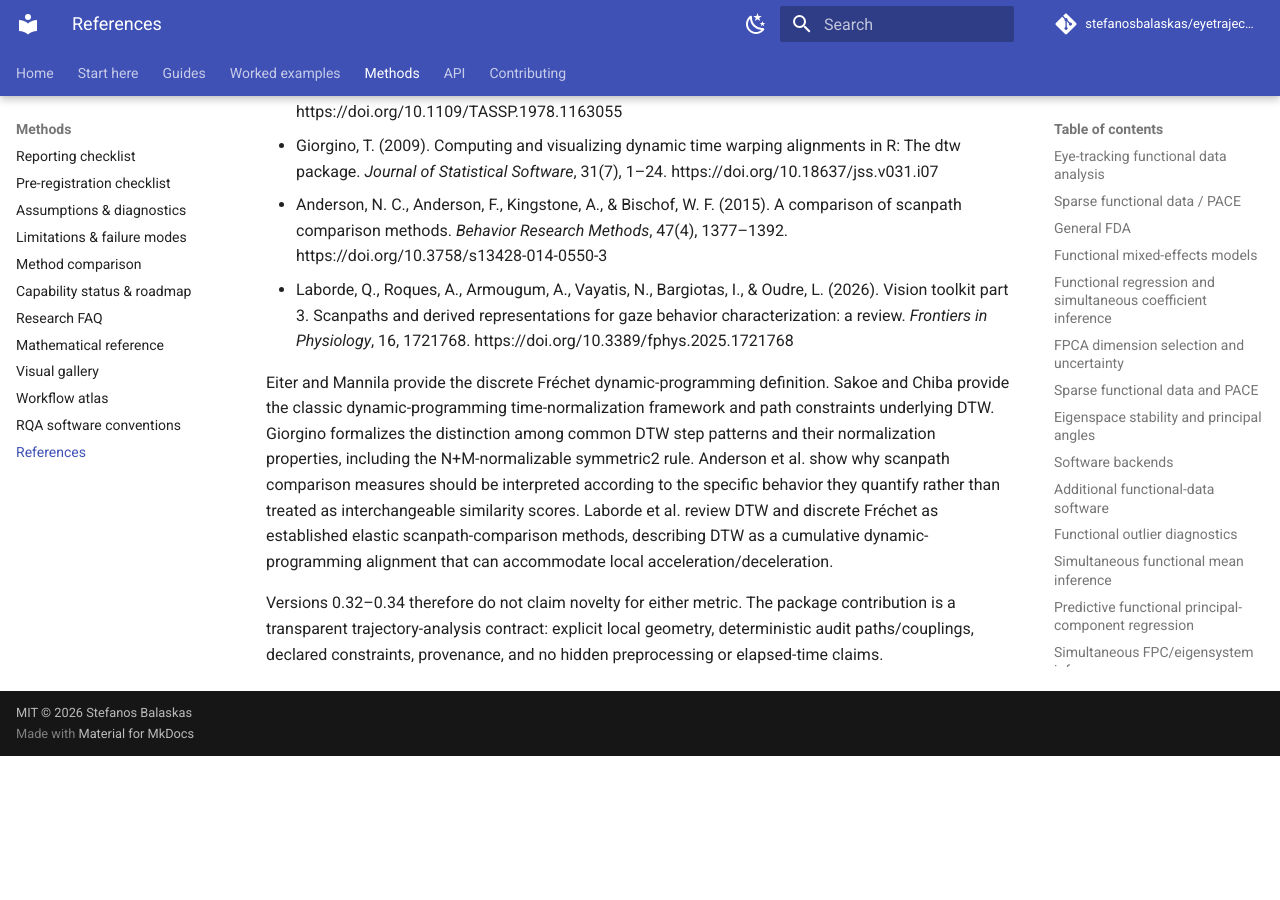
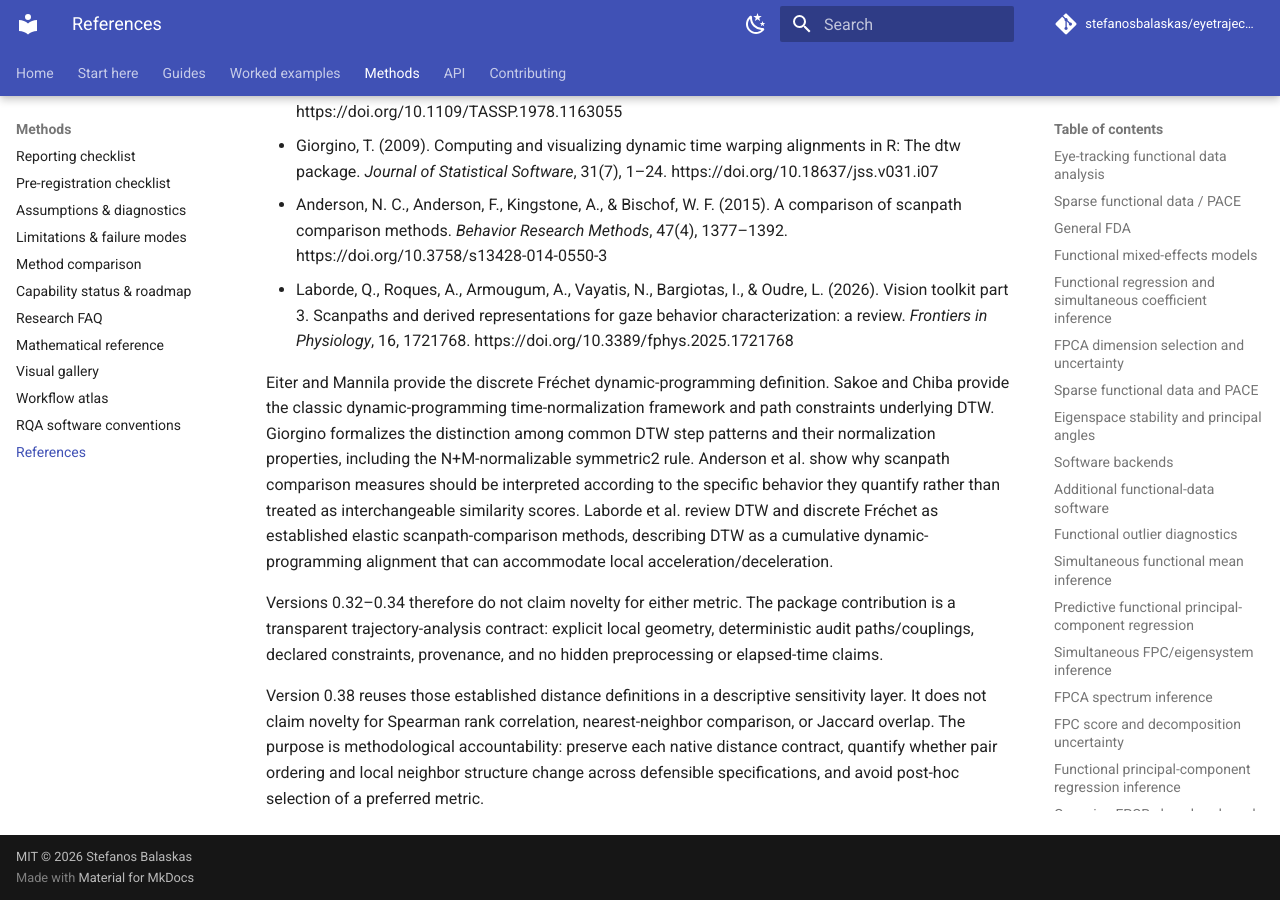
Before and after one commit to stefanosbalaskas/eyetrajectoriespy, an MkDocs documentation site: the page built from docs/methods/references.md, in a window 1280 px wide and 900 px high, scrolled down 14006 px. Built offline with MkDocs 1.6.1 and Material for MkDocs 9.7.7, drawn with Linux system fonts in a browser that asks for light colours; comment, search, counter and statistics services are not loaded; before the commit the page ends 14762 px from its top, so only the background shows below that.

Commit message:
Document evidence boundary for trajectory distance sensitivity

```diff
--- a/docs/methods/references.md
+++ b/docs/methods/references.md
@@ -316,3 +316,5 @@ For the 0.30 Kantz-sensitivity layer, Kantz (1994) makes the local neighborhood
 Eiter and Mannila provide the discrete Fréchet dynamic-programming definition. Sakoe and Chiba provide the classic dynamic-programming time-normalization framework and path constraints underlying DTW. Giorgino formalizes the distinction among common DTW step patterns and their normalization properties, including the N+M-normalizable symmetric2 rule. Anderson et al. show why scanpath comparison measures should be interpreted according to the specific behavior they quantify rather than treated as interchangeable similarity scores. Laborde et al. review DTW and discrete Fréchet as established elastic scanpath-comparison methods, describing DTW as a cumulative dynamic-programming alignment that can accommodate local acceleration/deceleration.
 
 Versions 0.32–0.34 therefore do not claim novelty for either metric. The package contribution is a transparent trajectory-analysis contract: explicit local geometry, deterministic audit paths/couplings, declared constraints, provenance, and no hidden preprocessing or elapsed-time claims.
+
+Version 0.38 reuses those established distance definitions in a descriptive sensitivity layer. It does not claim novelty for Spearman rank correlation, nearest-neighbor comparison, or Jaccard overlap. The purpose is methodological accountability: preserve each native distance contract, quantify whether pair ordering and local neighbor structure change across defensible specifications, and avoid post-hoc selection of a preferred metric.
```
